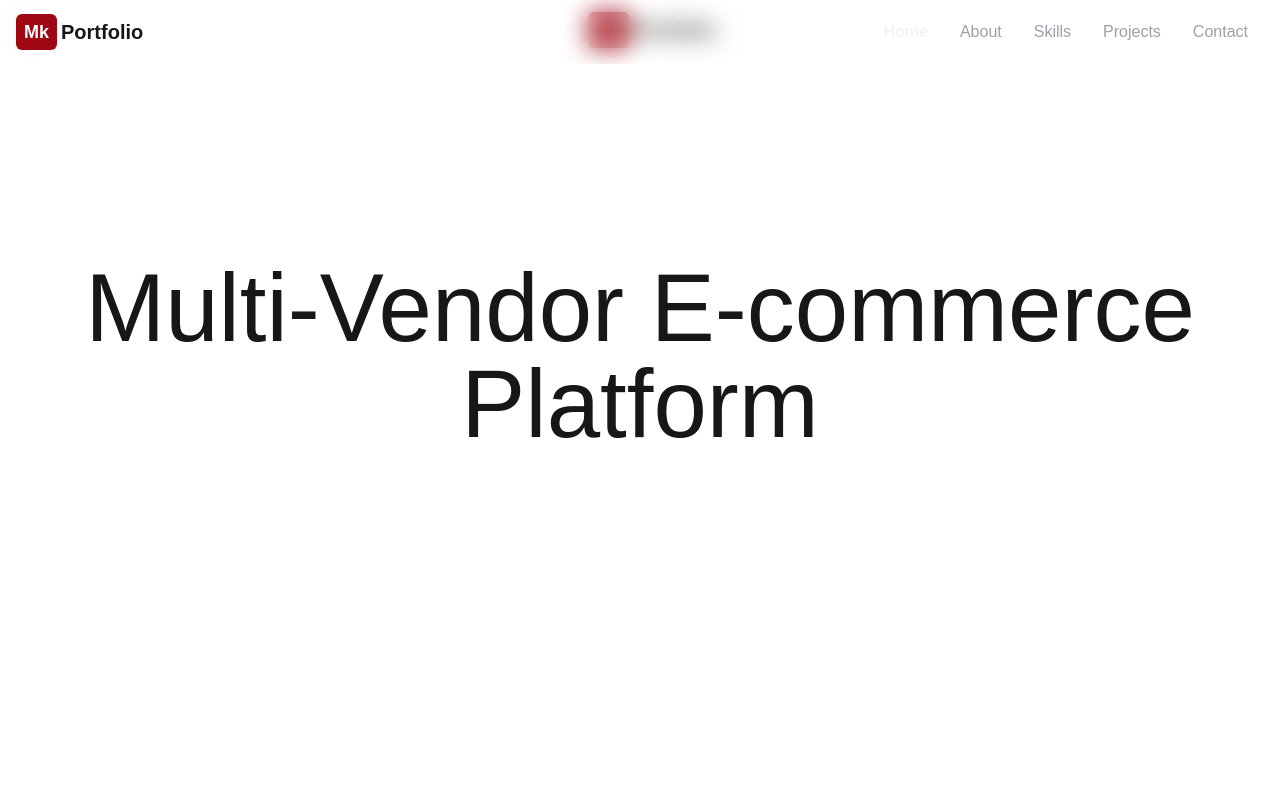
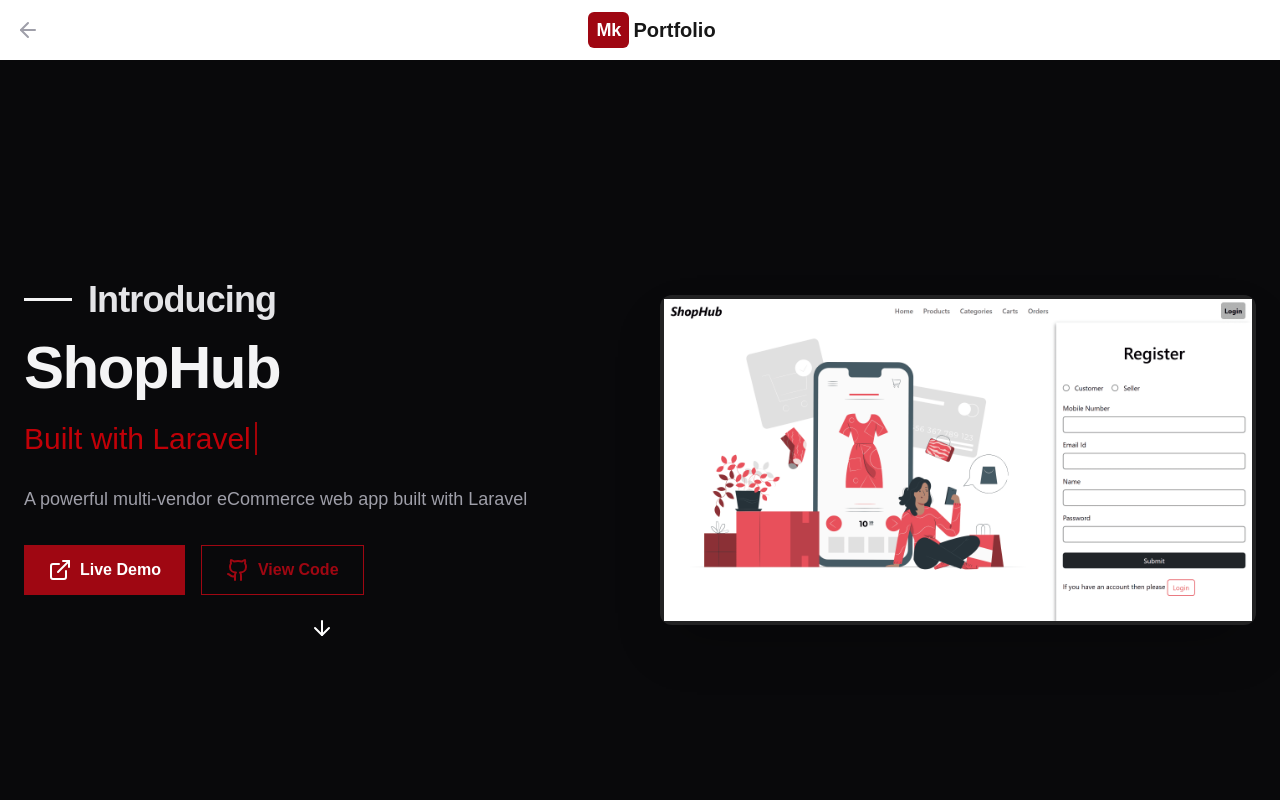
Before and after one commit to thappamkkumar/portfolio, a Next.js app: page /project-detail/multi-vendor-ecommerce in a window 1280 px wide. Shown: the top 800 px of the page. Built offline with nearby package versions, Linux system fonts and the light colour scheme.

Commit message:
hero section created for project detail

```diff
--- a/src/app/project-detail/multi-vendor-ecommerce/page.tsx
+++ b/src/app/project-detail/multi-vendor-ecommerce/page.tsx
@@ -1,16 +1,50 @@
-
-import Header from '@/components/header/Header';
-
+import HeroSection from "@/components/project-detail/HeroSection";
 
 export default function MultiVendorEcommerce() {
+  const images = [
+    "/project-doc/multi-vendor-ecommerse/login-page.png",
+    "/project-doc/multi-vendor-ecommerse/register-page.png",
+    "/project-doc/multi-vendor-ecommerse/customer/logout-page.png",
+    "/project-doc/multi-vendor-ecommerse/customer/home-page.png",
+    "/project-doc/multi-vendor-ecommerse/customer/product-list-page.png",
+    "/project-doc/multi-vendor-ecommerse/customer/product-search-page.png",
+    "/project-doc/multi-vendor-ecommerse/customer/product-detail-page.png",
+    "/project-doc/multi-vendor-ecommerse/customer/product-detail-review-page.png",
+    "/project-doc/multi-vendor-ecommerse/customer/place-order-page.png",
+    "/project-doc/multi-vendor-ecommerse/customer/place-order-address-change-page.png",
+    "/project-doc/multi-vendor-ecommerse/customer/place-order-payment-page.png",
+    "/project-doc/multi-vendor-ecommerse/customer/place-order-response.png",
+    "/project-doc/multi-vendor-ecommerse/customer/categories-page.png",
+    "/project-doc/multi-vendor-ecommerse/customer/category-product-page.png",
+    "/project-doc/multi-vendor-ecommerse/customer/cart-page.png",
+    "/project-doc/multi-vendor-ecommerse/customer/order-list-page.png",
+    "/project-doc/multi-vendor-ecommerse/customer/profile-page.png",
+    "/project-doc/multi-vendor-ecommerse/customer/profile-change-password-page.png",
+    "/project-doc/multi-vendor-ecommerse/customer/profile-update-address-page.png",
+    "/project-doc/multi-vendor-ecommerse/customer/profile-update-basic-detail-page.png",
+
+  ];
+
   return (
-    <main className=" ">
+    <main className="">
+      <HeroSection
+        title="ShopHub"
+        tagline="A powerful multi-vendor eCommerce web app built with Laravel"
+        images={images}
+				titles={[
+					"Multi-vendor Marketplace",
+					"Built with Laravel + MySQL",
+					"Admin, Vendor & Customer Roles",
+					"Bootstrap, JS, Auth, Dashboard",
+				]}
+        liveDemoUrl="https://your-live-demo.com"
+        codeUrl="https://github.com/your-repo/shophub"
+        scrollToId="project-content"
+      />
 
-			<Header/>
-
-			<span className="block pt-50 text-8xl text-center">
-			Multi-Vendor E-commerce Platform
-			</span>
+      <span className="block pt-50 text-8xl text-center">
+        Multi-Vendor E-commerce Platform
+      </span>
     </main>
   );
 }
--- a/src/components/header/SecondaryHeader.tsx
+++ b/src/components/header/SecondaryHeader.tsx
@@ -1,40 +1,44 @@
 'use client';
 
 import React from 'react';
-import { motion } from 'framer-motion';
+//import { motion } from 'framer-motion';
 import { useRouter } from 'next/navigation';
 import { ArrowLeft } from 'lucide-react';
-import Logo from './Logo';
 
 
-const fadeRight = {
-  hidden: { opacity: 0, x: -10 },
-  visible: { opacity: 1, x: 0, transition: { duration: 0.3 } },
-};
+
+/*const fadeDown = {
+  hidden: { opacity: 0, y: -20 },
+  visible: { opacity: 1, y: 0, transition: { duration: 0.3 } },
+};*/
 
 const ProjectsHeader: React.FC = () => {
   const router = useRouter();
 
   return (
-    <motion.header
+    <div
       className="sticky z-50 w-full   top-0  px-4 py-3 overflow-auto  backdrop-blur-md flex justify-between items-center    "
+
     >
-      <motion.button
+      <button
         onClick={() => router.back()}
         className="text-zinc-400 hover:text-zinc-100 cursor-pointer transition-colors duration-300"
         aria-label="Go Back"
         title="Back"
-				variants={fadeRight}
-				initial="hidden"
-				whileInView="visible"
-				viewport={{ once: true }}
+
       >
         <ArrowLeft   />
-      </motion.button>
+      </button>
 			<div className="w-full   flex justify-center items-center">
-				<Logo />
+				<h1
+					className="text-xl font-bold flex items-center gap-1"
+
+				>
+					<span className="text-lg bg-red-800 text-white rounded-md px-2 py-1">Mk</span>
+					<span>Portfolio</span>
+				</h1>
 			</div>
-    </motion.header>
+    </div>
   );
 };
 
--- /dev/null
+++ b/src/components/project-detail/HeroSection.tsx
@@ -0,0 +1,175 @@
+"use client";
+
+import { useEffect, useState } from "react";
+import { motion } from "framer-motion";
+import { ArrowDown, ExternalLink, Github } from "lucide-react";
+
+interface HeroSectionProps {
+  title: string;
+  tagline: string;
+  images: string[];
+  liveDemoUrl?: string;
+  codeUrl?: string;
+  scrollToId?: string;
+}
+
+const titles = [
+  "Multi-vendor Marketplace",
+  "Built with Laravel + MySQL",
+  "Admin, Vendor & Customer Roles",
+  "Bootstrap, JS, Auth, Dashboard",
+];
+
+const container = {
+  hidden: {},
+  visible: {
+    transition: {
+      staggerChildren: 0.15,
+    },
+  },
+};
+
+const fadeUp = {
+  hidden: { opacity: 0, y: 20 },
+  visible: { opacity: 1, y: 0, transition: { duration: 0.5, ease: "easeOut" } },
+};
+
+export default function HeroSection({
+  title,
+  tagline,
+  images,
+  liveDemoUrl,
+  codeUrl,
+  scrollToId = "project-content",
+}: HeroSectionProps) {
+  const [currentImage, setCurrentImage] = useState(0);
+  const [text, setText] = useState("");
+  const [index, setIndex] = useState(0);
+  const [subIndex, setSubIndex] = useState(0);
+  const [deleting, setDeleting] = useState(false);
+
+  // Slideshow logic
+  useEffect(() => {
+    const interval = setInterval(() => {
+      setCurrentImage((prev) => (prev + 1) % images.length);
+    }, 5000);
+    return () => clearInterval(interval);
+  }, [images.length]);
+
+  // Typing animation
+  useEffect(() => {
+    if (index === titles.length) setIndex(0);
+    const currentTitle = titles[index];
+
+    if (subIndex === currentTitle.length + 1 && !deleting) {
+      setTimeout(() => setDeleting(true), 1000);
+      return;
+    }
+
+    if (subIndex === 0 && deleting) {
+      setDeleting(false);
+      setIndex((prev) => (prev + 1) % titles.length);
+      return;
+    }
+
+    const timeout = setTimeout(() => {
+      setSubIndex((prev) => prev + (deleting ? -1 : 1));
+      setText(currentTitle.substring(0, subIndex));
+    }, deleting ? 40 : 80);
+
+    return () => clearTimeout(timeout);
+  }, [subIndex, deleting, index]);
+
+  return (
+    <section className="relative w-full h-screen bg-zinc-950 text-white overflow-hidden">
+      <div className="max-w-7xl mx-auto px-6 py-12 h-full flex flex-col md:flex-row items-center justify-between gap-10">
+        {/* Left Side */}
+        <motion.div
+          variants={container}
+          initial="hidden"
+          animate="visible"
+          className="flex-1"
+        >
+          <motion.h3
+            variants={fadeUp}
+            className="text-2xl md:text-4xl font-extrabold text-zinc-200 leading-tight tracking-tight flex items-center gap-4"
+          >
+            <span className="w-[3rem] border border-b-2 border-zinc-100"></span>
+            <span>Introducing</span>
+          </motion.h3>
+
+          <motion.h1
+            variants={fadeUp}
+            className="text-4xl md:text-6xl font-extrabold text-zinc-100 leading-tight tracking-tight mt-2"
+          >
+            {title}
+          </motion.h1>
+
+          <motion.h2
+            variants={fadeUp}
+            className="mt-4 text-2xl md:text-3xl font-medium text-red-700 min-h-[2.5rem]"
+          >
+            <span>{text}</span>
+            <span className="border-r-2 border-red-700 animate-pulse ml-1" />
+          </motion.h2>
+
+          <motion.p
+            variants={fadeUp}
+            className="mt-6 text-zinc-400 text-base md:text-lg"
+          >
+            {tagline}
+          </motion.p>
+
+          <motion.div
+            variants={fadeUp}
+            className="mt-8 flex flex-wrap sm:flex-nowrap gap-4"
+          >
+            {liveDemoUrl && (
+              <a
+                href={liveDemoUrl}
+                target="_blank"
+                rel="noopener noreferrer"
+                className="px-6 py-3 w-full sm:w-auto flex justify-center items-center gap-2 bg-red-800 text-white hover:bg-red-900 transition"
+              >
+                <ExternalLink /> <strong>Live Demo</strong>
+              </a>
+            )}
+            {codeUrl && (
+              <a
+                href={codeUrl}
+                target="_blank"
+                rel="noopener noreferrer"
+                className="px-6 py-3 w-full sm:w-auto flex justify-center items-center gap-2 border border-red-800 text-red-800 hover:bg-red-900/10 transition"
+              >
+                <Github /> <strong>View Code</strong>
+              </a>
+            )}
+          </motion.div>
+
+          <motion.button
+            variants={fadeUp}
+            onClick={() => {
+              const el = document.getElementById(scrollToId);
+              if (el) el.scrollIntoView({ behavior: "smooth" });
+            }}
+            className="mt-6 text-white hover:text-gray-300 transition flex items-center gap-2 mx-auto"
+          >
+            <ArrowDown className="w-6 h-6 animate-bounce" />
+
+          </motion.button>
+        </motion.div>
+
+        {/* Right Side */}
+        <div className="flex-1 relative group">
+          <div className="rounded-xl overflow-hidden shadow-2xl transform group-hover:scale-105 transition duration-500">
+            <img
+              src={images[currentImage]}
+              alt="Hero Screenshot"
+              className="w-full h-auto object-cover border-4 border-white/10"
+            />
+          </div>
+        </div>
+      </div>
+    </section>
+  );
+}
```
